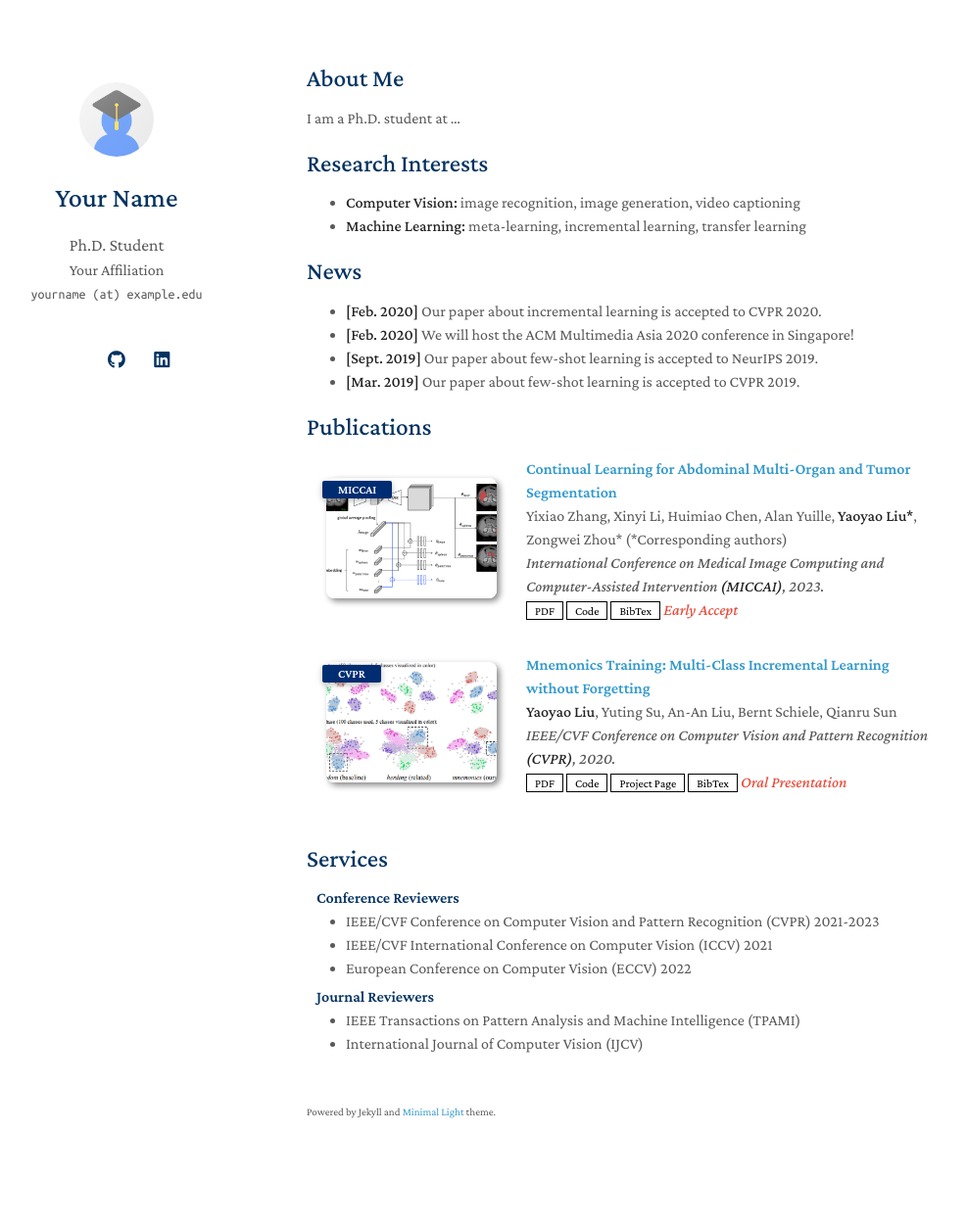
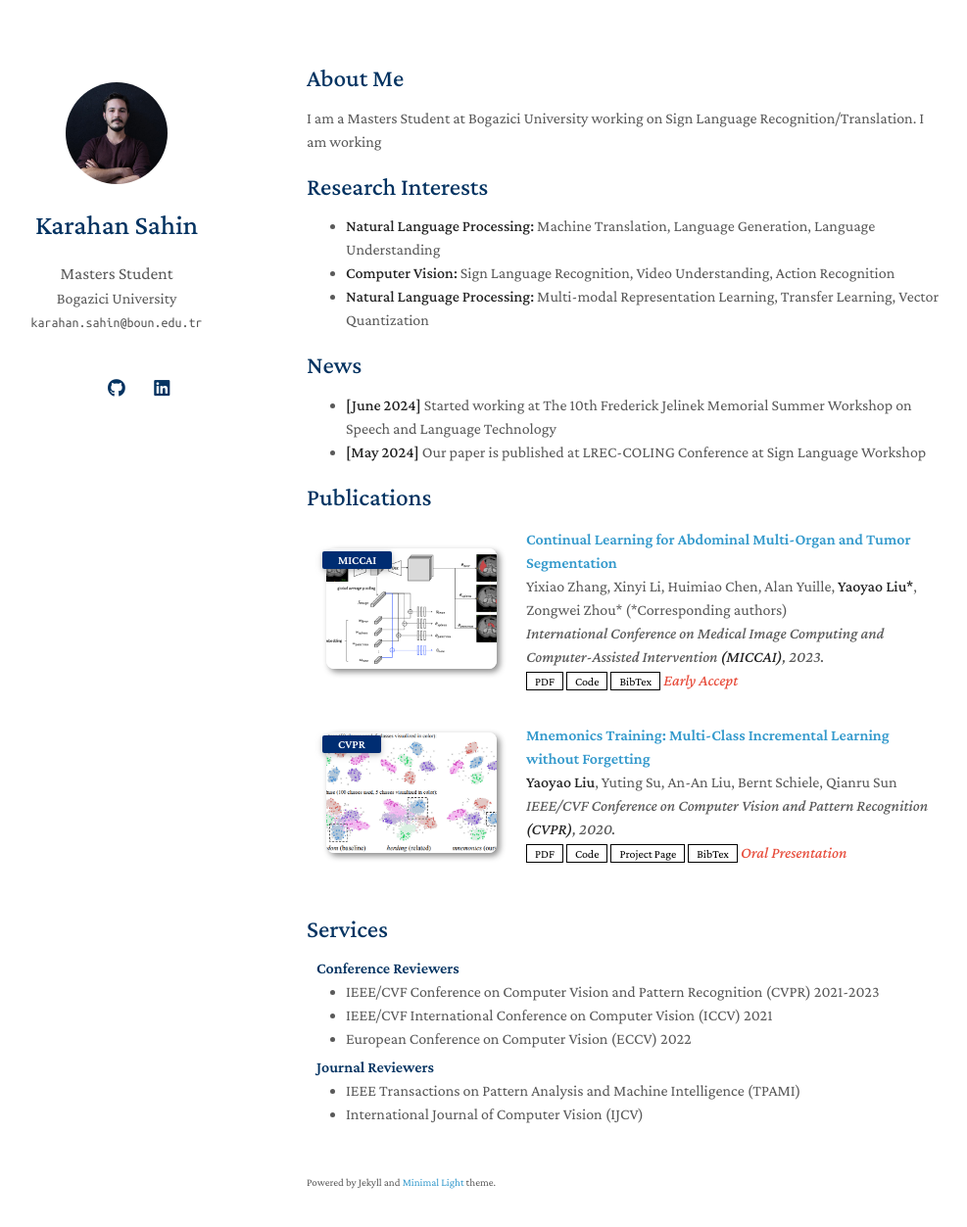
Before and after one commit to karahan-sahin/karahan-sahin.github.io, a Jekyll site: the page built from index.md, in a window 1280 px wide and 1288 px high. Shown: the top 1253 px of the window at 98% size, without its empty margins (157-1144 px from the left). Built offline with Jekyll 4.4.1, drawn with Linux system fonts in a browser that asks for light colours; a style sheet for code colours, icons or effects is not loaded; our own code applies the rules of GitHub Pages for plain Markdown files.

Commit message:
chore: Update personal information in _config.yml and index.md

```diff
--- a/_config.yml
+++ b/_config.yml
@@ -1,8 +1,8 @@
 # Basic Information
-title: Your Name
-position: Ph.D. Student
-affiliation: Your Affiliation
-email: yourname (at) example.edu
+title: Karahan Sahin
+position: Masters Student
+affiliation: Bogazici University
+email: karahan.sahin@boun.edu.tr
 
 # Search Engine Optimization (SEO)
 # The following information is used to improve the website traffic from search engines, e.g., Google.
@@ -12,15 +12,15 @@ canonical: https://minimal-light-theme.yliu.me/
 
 # Links
 # If you don't need one of them, you may delete the corresponding line.
-google_scholar: https://scholar.google.com/
+google_scholar: https://scholar.google.com/citations?user=kOgd2YQAAAAJ&hl=tr
 cv_link: assets/files/curriculum_vitae.pdf
 github_link: https://github.com/
-linkedin: https://www.linkedin.com/
+linkedin: https://www.linkedin.com/in/karahansahin/
 twitter: https://twitter.com/
 
 # Images (e.g., your profile picture and your website's favicon)
 # "favicon" and "favicon_dark" are used for the light and dark modes, respectively.
-avatar: ./assets/img/avatar.png
+avatar: ./assets/img/profile.jpeg
 favicon: ./assets/img/favicon.png
 favicon_dark: ./assets/img/favicon-dark.png
 
--- a/index.md
+++ b/index.md
@@ -4,19 +4,19 @@ layout: homepage
 
 ## About Me
 
-I am a Ph.D. student at ...
+I am a Masters Student at Bogazici University working on Sign Language Recognition/Translation. I am working
+
 
 ## Research Interests
 
-- **Computer Vision:** image recognition, image generation, video captioning
-- **Machine Learning:** meta-learning, incremental learning, transfer learning
+- **Natural Language Processing:** Machine Translation, Language Generation, Language Understanding
+- **Computer Vision:** Sign Language Recognition, Video Understanding, Action Recognition
+- **Natural Language Processing:** Multi-modal Representation Learning, Transfer Learning, Vector Quantization
 
 ## News
 
-- **[Feb. 2020]** Our paper about incremental learning is accepted to CVPR 2020.
-- **[Feb. 2020]** We will host the ACM Multimedia Asia 2020 conference in Singapore!
-- **[Sept. 2019]** Our paper about few-shot learning is accepted to NeurIPS 2019.
-- **[Mar. 2019]** Our paper about few-shot learning is accepted to CVPR 2019.
+- **[June 2024]** Started working at The 10th Frederick Jelinek Memorial Summer Workshop on Speech and Language Technology
+- **[May 2024]** Our paper is published at LREC-COLING Conference at Sign Language Workshop
 
 {% include_relative _includes/publications.md %}
 
```
Also changed, not shown: assets/img/profile.jpeg (added), 1 other file.
